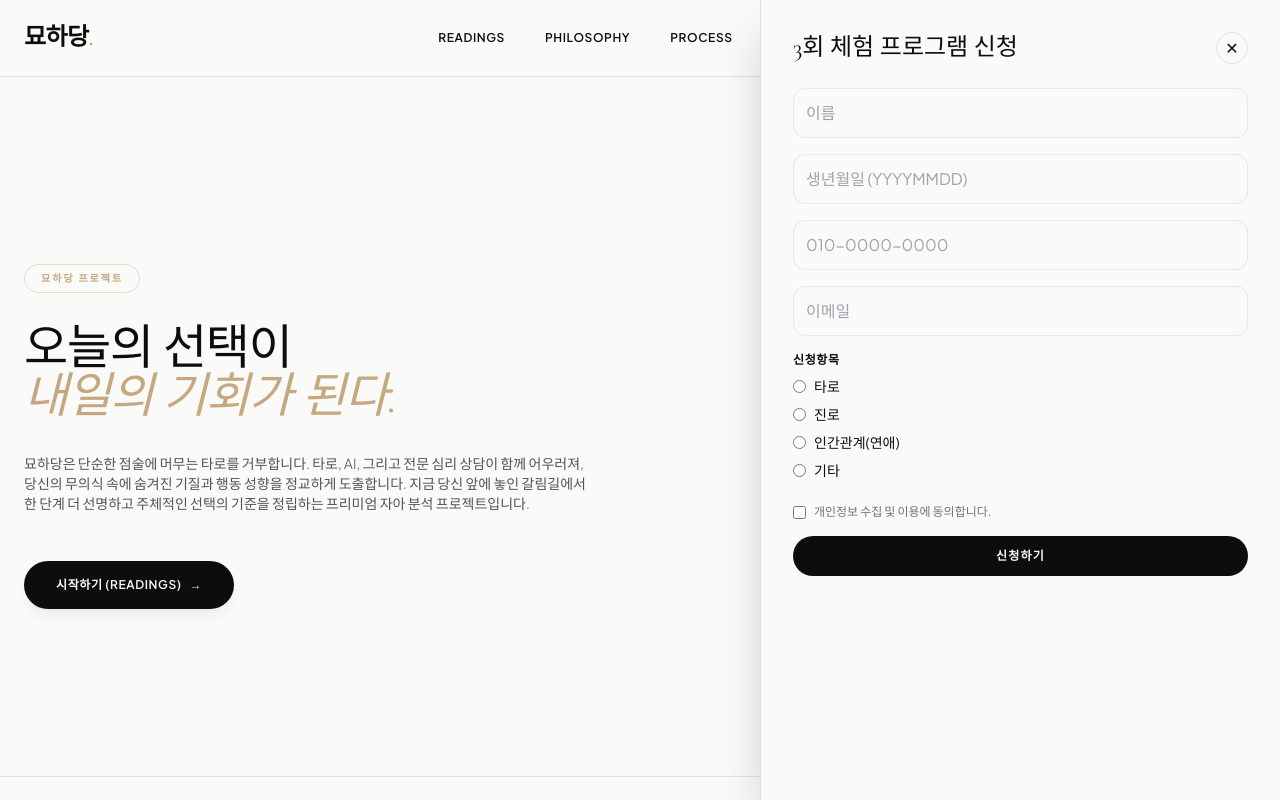
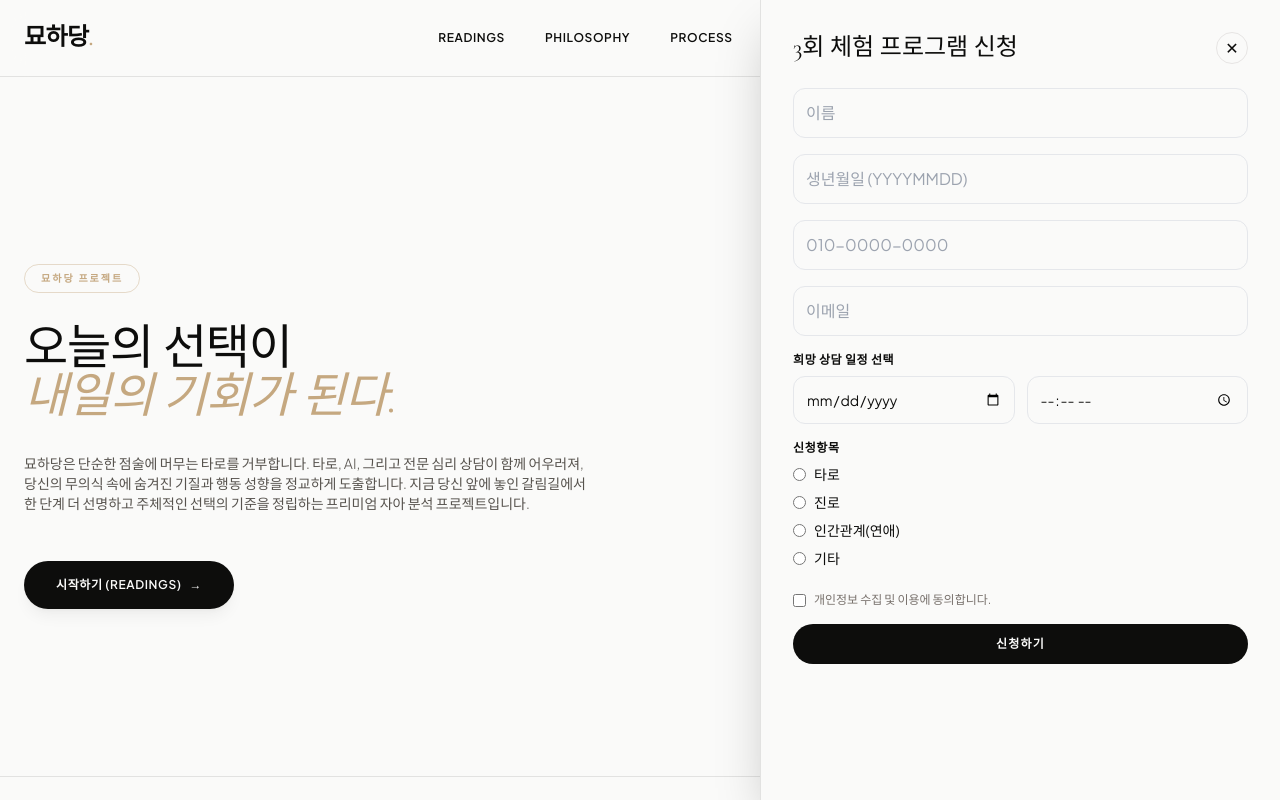
Before and after one commit to punkeyy/myohadang, a plain HTML site: page index.html in a window 1280 px wide. Both pictures are taken after a click on the link "신청하기". Shown: the top 800 px of the page. Drawn offline with nearby package versions, Linux system fonts and the light colour scheme.

Commit message:
Add files via upload

```diff
--- a/index.html
+++ b/index.html
@@ -461,6 +461,20 @@
                 <input required name="birthdate" placeholder="생년월일 (YYYYMMDD)" class="w-full p-3 rounded-xl border bg-transparent dark:border-stone-800 focus:outline-none focus:border-studio-accent" />
                 <input required name="phone" id="phone" required pattern="^010-[0-9]{4}-[0-9]{4}$" placeholder="010-0000-0000" class="w-full p-3 rounded-xl border bg-transparent dark:border-stone-800 focus:outline-none focus:border-studio-accent" />
                 <input name="email" type="email" placeholder="이메일" class="w-full p-3 rounded-xl border bg-transparent dark:border-stone-800 focus:outline-none focus:border-studio-accent" />
+
+                <!-- 추가된 날짜 및 시간 선택 필드 영역 -->
+                <div class="space-y-2">
+                    <p class="font-semibold text-xs uppercase tracking-wider">희망 상담 일정 선택</p>
+                    <div class="grid grid-cols-2 gap-3">
+                        <div class="relative">
+                            <input type="date" required name="preferred_date" id="preferred_date" class="w-full p-3 rounded-xl border bg-transparent dark:border-stone-800 focus:outline-none focus:border-studio-accent text-sm appearance-none" />
+                        </div>
+                        <div class="relative">
+                            <input type="time" required name="preferred_time" id="preferred_time" class="w-full p-3 rounded-xl border bg-transparent dark:border-stone-800 focus:outline-none focus:border-studio-accent text-sm appearance-none" />
+                        </div>
+                    </div>
+                </div>
+
                 <div>
                     <p class="mb-2 font-semibold text-xs uppercase tracking-wider">신청항목</p>
                     <div class="space-y-2 text-sm">
```
